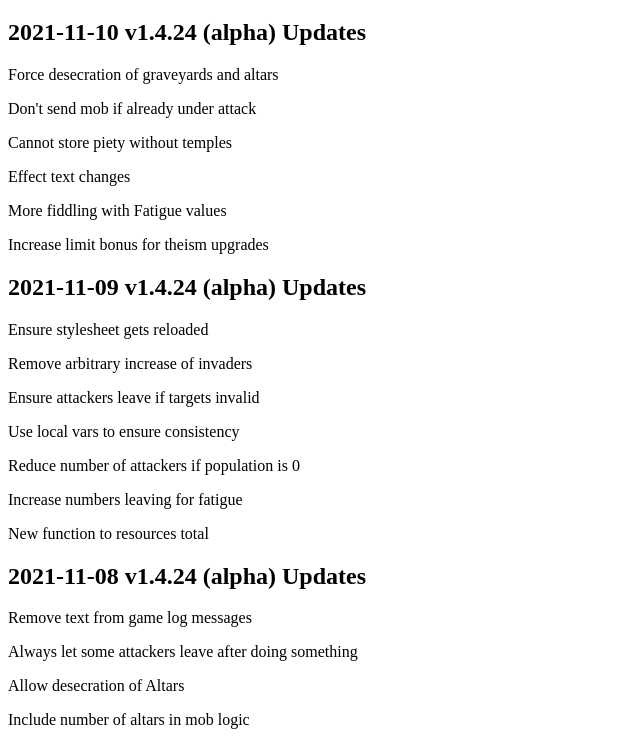
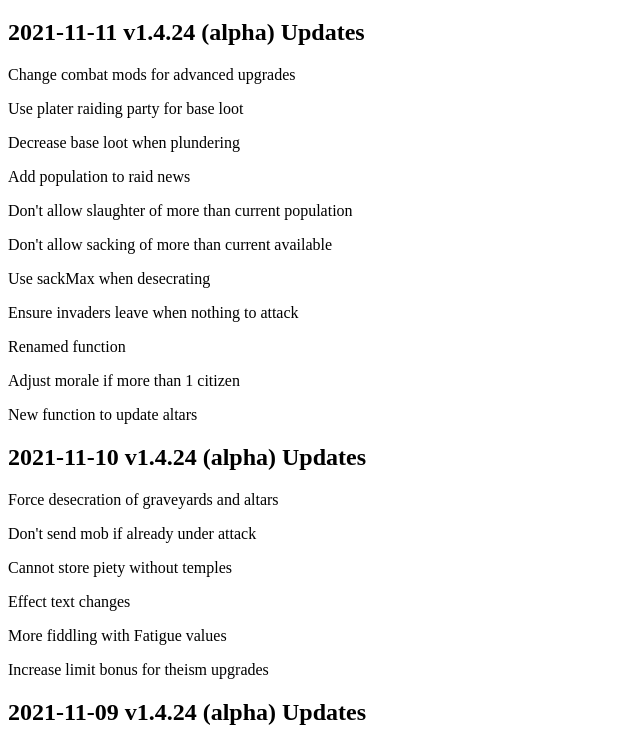
Before and after one commit to sixtysixgames/CivClicker, a plain HTML site: page updates_sixtysixgames.html in a window 1280 px wide. Shown: the part 61-800 px from the top of the page, without its empty margins (0-640 px from the left). Drawn offline with Linux system fonts and the light colour scheme.

Commit message:
2021-11-11 v1.4.24 (alpha) Updates

```diff
--- a/updates_sixtysixgames.html
+++ b/updates_sixtysixgames.html
@@ -6,6 +6,19 @@
     </head>
     <body>
         <h1>CivClicker Updates</h1>
+        <h2>2021-11-11 v1.4.24 (alpha) Updates</h2>
+        <p>Change combat mods for advanced upgrades</p>
+        <p>Use plater raiding party for base loot</p>
+        <p>Decrease base loot when plundering</p>
+        <p>Add population to raid news</p>
+        <p>Don't allow slaughter of more than current population</p>
+        <p>Don't allow sacking of more than current available</p>
+        <p>Use sackMax when desecrating</p>
+        <p>Ensure invaders leave when nothing to attack</p>
+        <p>Renamed function</p>
+        <p>Adjust morale if more than 1 citizen</p>
+        <p>New function to update altars</p>
+
         <h2>2021-11-10 v1.4.24 (alpha) Updates</h2>
         <p>Force desecration of graveyards and altars</p>
         <p>Don't send mob if already under attack</p>
@@ -13,7 +26,6 @@
         <p>Effect text changes</p>
         <p>More fiddling with Fatigue values</p>
         <p>Increase limit bonus for theism upgrades</p>
-
 
         <h2>2021-11-09 v1.4.24 (alpha) Updates</h2>
         <p>Ensure stylesheet gets reloaded</p>
```
